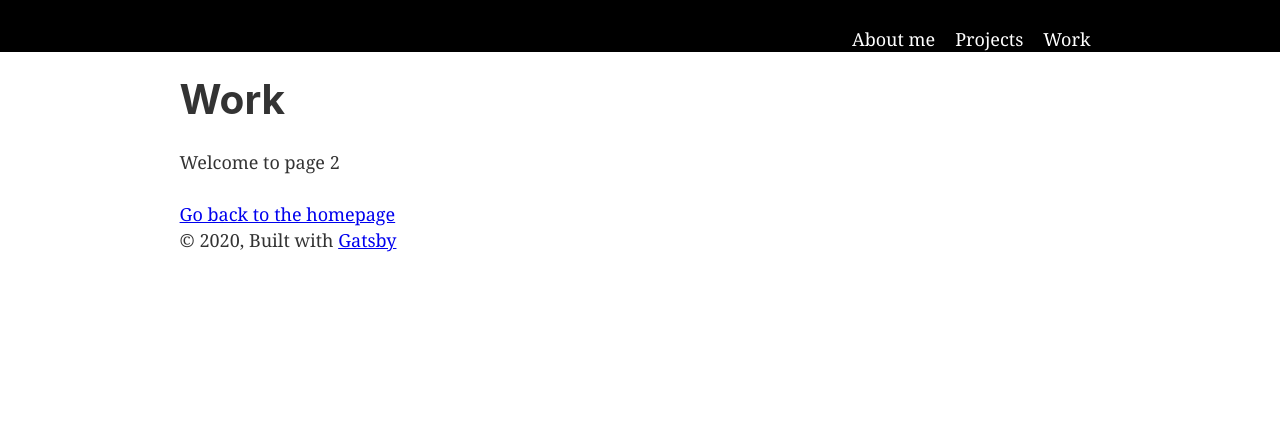
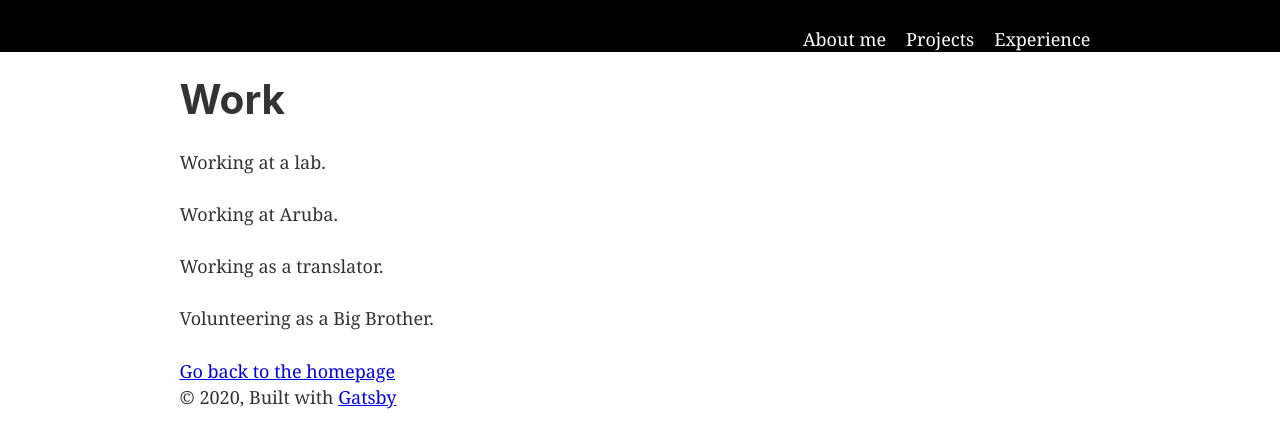
Before and after one commit to gdelvalle99/guillermodelvalle, a Gatsby site: page /work in a window 1280 px wide. Built offline with nearby package versions, Linux system fonts and the light colour scheme; Gatsby itself is replaced by a stand-in of ours.

Commit message:
fixed up header

```diff
--- a/src/components/header.js
+++ b/src/components/header.js
@@ -44,7 +44,7 @@ const Header = ({ siteTitle }) => (
             textDecoration: `none`,
             margin: 10,
           }}
-          >Work</Link>
+          >Experience</Link>
       </p>
     </div>
   </header>
--- a/src/pages/work.js
+++ b/src/pages/work.js
@@ -6,9 +6,12 @@ import SEO from "../components/seo"
 
 const Work = () => (
   <Layout>
-    <SEO title="Work" />
+    <SEO title="Experience" />
     <h1>Work</h1>
-    <p>Welcome to page 2</p>
+    <p>Working at a lab.</p>
+    <p>Working at Aruba.</p>
+    <p>Working as a translator.</p>
+    <p>Volunteering as a Big Brother.</p>
     <Link to="/">Go back to the homepage</Link>
   </Layout>
 )
```
